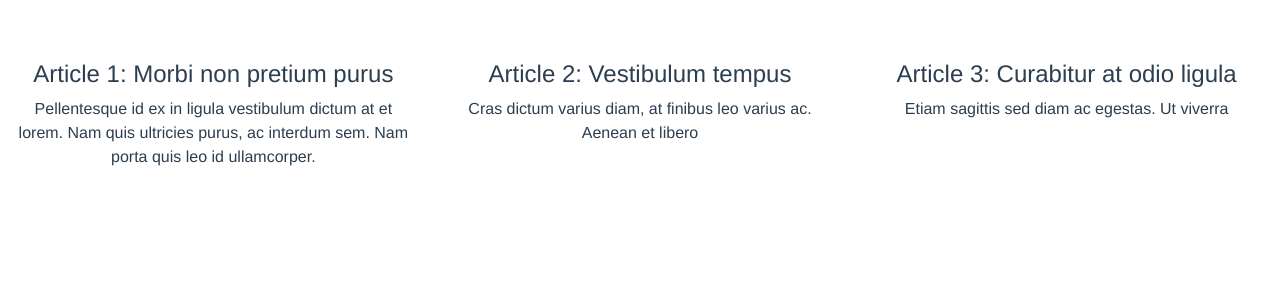
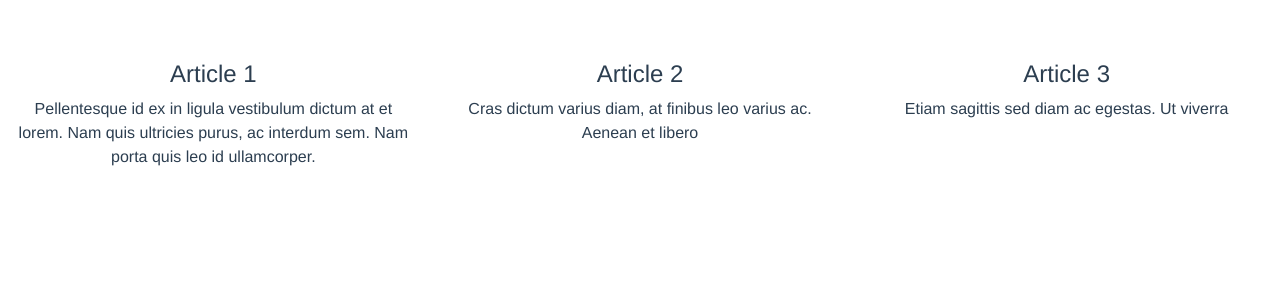
Before and after one commit to planets09/vue-news-app, a Vue app: page / in a window 1280 px wide. Shown: the top 300 px of the page. Built offline with nearby package versions, Linux system fonts and the light colour scheme; no server answers.

Commit message:
added news api url

```diff
--- a/src/App.vue
+++ b/src/App.vue
@@ -24,22 +24,29 @@ export default {
     return {
       articles: [
         {
-         title: "Article 1: Morbi non pretium purus",
+         title: "Article 1",
          description: "Pellentesque id ex in ligula vestibulum dictum at et lorem. Nam quis ultricies purus, ac interdum sem. Nam porta quis leo id ullamcorper."
         },
         {
-         title: "Article 2: Vestibulum tempus",
+         title: "Article 2",
          description: "Cras dictum varius diam, at finibus leo varius ac. Aenean et libero"
         },
         {
-         title: "Article 3: Curabitur at odio ligula",
+         title: "Article 3",
          description: "Etiam sagittis sed diam ac egestas. Ut viverra"
         },
       ]
     }
   },
-  methods: {
-
+  mounted: function(){
+    var url = 'https://newsapi.org/v2/top-headlines?' +
+          'country=us&' +
+          'apiKey=57e7cd5efcd041d8977efdfa1d1e4059';
+var req = new Request(url);
+fetch(req)
+    .then(function(response) {
+        console.log(response.json());
+    })
   },
   components: {
     // appHello: HelloWorld
```
